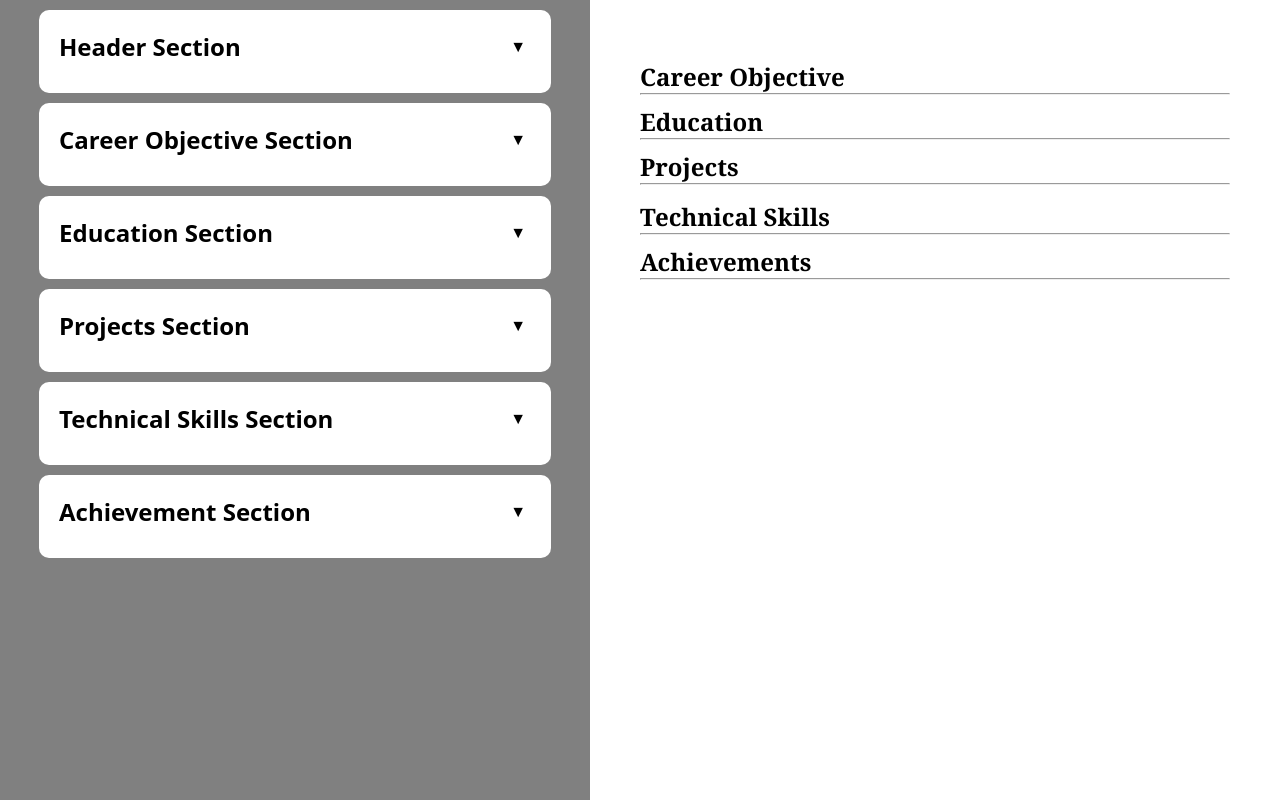
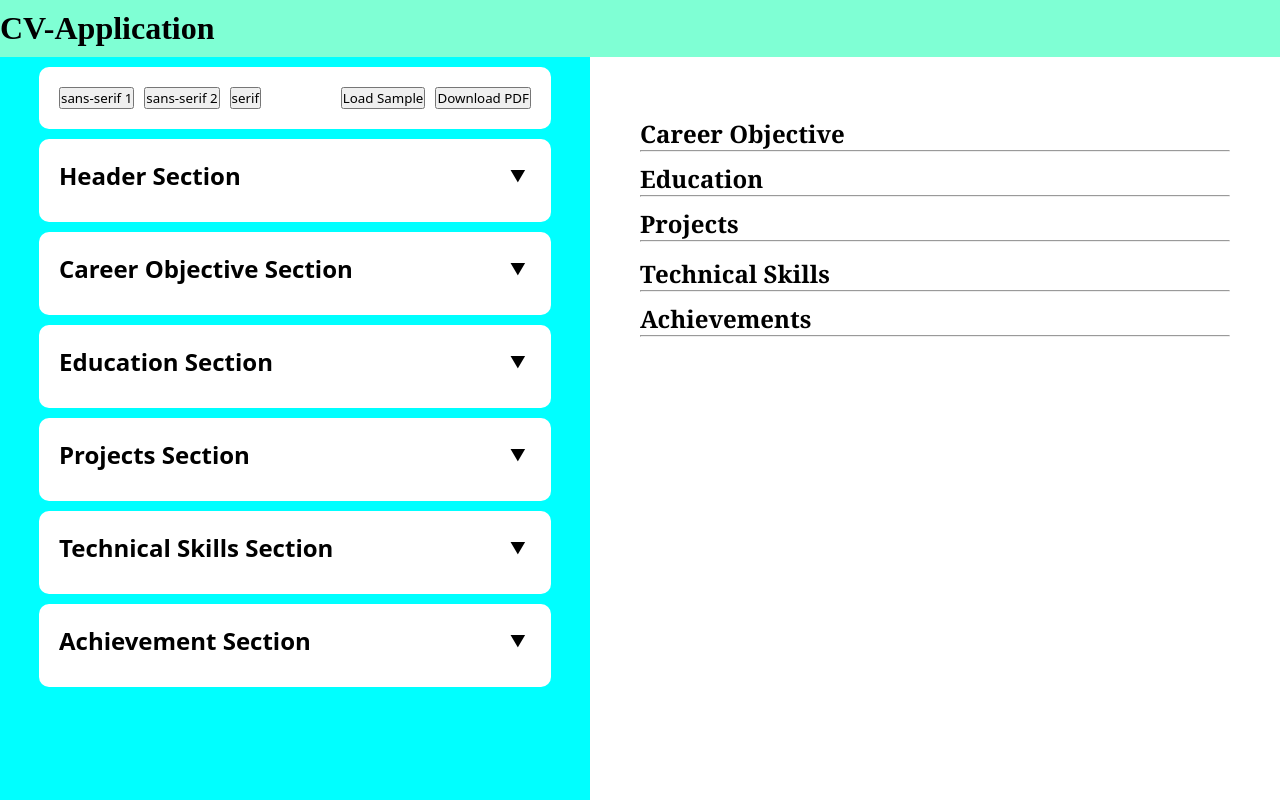
Before and after one commit to karprabha/cv-application, a React (Vite) app: page / in a window 1280 px wide. Built offline with nearby package versions, Linux system fonts and the light colour scheme.

Commit message:
add font change option

```diff
--- a/src/App.tsx
+++ b/src/App.tsx
@@ -4,17 +4,26 @@ import Output from "./components/Output";
 
 const App = () => {
     const [cv, setCV] = useState({});
+    const [font, setFont] = useState("classic-serif");
 
     const updateCV = (key: string, value: any) => {
         setCV((prevCV) => ({ ...prevCV, [key]: value }));
     };
 
-    console.log(cv);
+    const updateFont = (fontName: string) => {
+        setFont(fontName);
+    };
 
     return (
         <>
-            <Editor updateCV={updateCV} />
-            <Output cv={cv} />
+            <header>
+                <h1>CV-Application</h1>
+            </header>
+
+            <main>
+                <Editor updateFont={updateFont} updateCV={updateCV} />
+                <Output font={font} cv={cv} />
+            </main>
         </>
     );
 };
--- a/src/components/Editor.tsx
+++ b/src/components/Editor.tsx
@@ -5,14 +5,17 @@ import EducationSection from "./editor/EducationSectionInput";
 import ProjectSection from "./editor/ProjectSectionInput";
 import TechnicalSkillSection from "./editor/TechnicalSkillSectionInput";
 import AchievementSection from "./editor/AchievementInput";
+import ToolSection from "./ToolSection";
 
 type UpdateCVFunction = (key: string, value: any) => void;
+type UpdateFontFunction = (fontName: string) => void;
 
 interface EditorProps {
     updateCV: UpdateCVFunction;
+    updateFont: UpdateFontFunction;
 }
 
-const Editor: React.FC<EditorProps> = ({ updateCV }) => {
+const Editor: React.FC<EditorProps> = ({ updateCV, updateFont }) => {
     const [headerSection, setHeaderSection] = useState({});
     const [introductionSection, setIntroductionSection] = useState({});
     const [educationSection, setEducationSection] = useState({});
@@ -80,6 +83,8 @@ const Editor: React.FC<EditorProps> = ({ updateCV }) => {
 
     return (
         <div className="editor">
+            <ToolSection updateFont={updateFont} />
+
             <HeaderSection updateHeaderSection={updateHeaderSection} />
 
             <IntroductionSection
--- a/src/components/Output.tsx
+++ b/src/components/Output.tsx
@@ -11,11 +11,12 @@ interface CV {
 
 interface OutputProps {
     cv: CV;
+    font: string;
 }
 
-const Output: React.FC<OutputProps> = ({ cv }) => {
+const Output: React.FC<OutputProps> = ({ cv, font }) => {
     return (
-        <div className="output">
+        <div className={`output ${font}`}>
             {cv.headerSection && (
                 <HeaderSection headerSection={cv.headerSection} />
             )}
--- /dev/null
+++ b/src/components/ToolSection.tsx
@@ -0,0 +1,36 @@
+type UpdateFontFunction = (fontName: string) => void;
+
+interface ToolSectionProps {
+    updateFont: UpdateFontFunction;
+}
+
+const ToolSection: React.FC<ToolSectionProps> = ({ updateFont }) => {
+    const fontList = [
+        "classic-serif",
+        "modern-sans-serif",
+        "standard-sans-serif",
+    ];
+
+    return (
+        <div className="input-section-container tool-section">
+            <div className="font-select-btn">
+                <button type="button" onClick={() => updateFont(fontList[0])}>
+                    sans-serif 1
+                </button>
+                <button type="button" onClick={() => updateFont(fontList[1])}>
+                    sans-serif 2
+                </button>
+                <button type="button" onClick={() => updateFont(fontList[2])}>
+                    serif
+                </button>
+            </div>
+
+            <div className="resume-related-btn">
+                <button type="button">Load Sample</button>
+                <button type="button">Download PDF</button>
+            </div>
+        </div>
+    );
+};
+
+export default ToolSection;
--- a/src/styles/partials/_editor.scss
+++ b/src/styles/partials/_editor.scss
@@ -43,3 +43,16 @@
 .project-input-container {
     margin: 30px auto;
 }
+
+.tool-section {
+    display: flex;
+    justify-content: space-between;
+    .font-select-btn {
+        display: flex;
+        gap: 10px;
+    }
+    .resume-related-btn {
+        display: flex;
+        gap: 10px;
+    }
+}
--- a/src/styles/style.scss
+++ b/src/styles/style.scss
@@ -1,24 +1,29 @@
 @use "partials";
-
-#root {
-    display: flex;
-}
 
 * {
     margin: 0;
     padding: 0;
 }
 
+header {
+    padding: 10px 0;
+    background-color: aquamarine;
+}
+
+main {
+    display: flex;
+}
+
 .editor,
 .output {
     flex: 1;
     overflow-y: auto;
-    height: 100vh;
+    height: calc(100vh - 57px);
     box-sizing: border-box;
 }
 
 .editor {
-    background-color: grey;
+    background-color: aqua;
     font-family:
         system-ui,
         -apple-system,
@@ -76,3 +81,7 @@ textarea {
 textarea {
     resize: none;
 }
+
+button {
+    font-family: inherit;
+}
```
